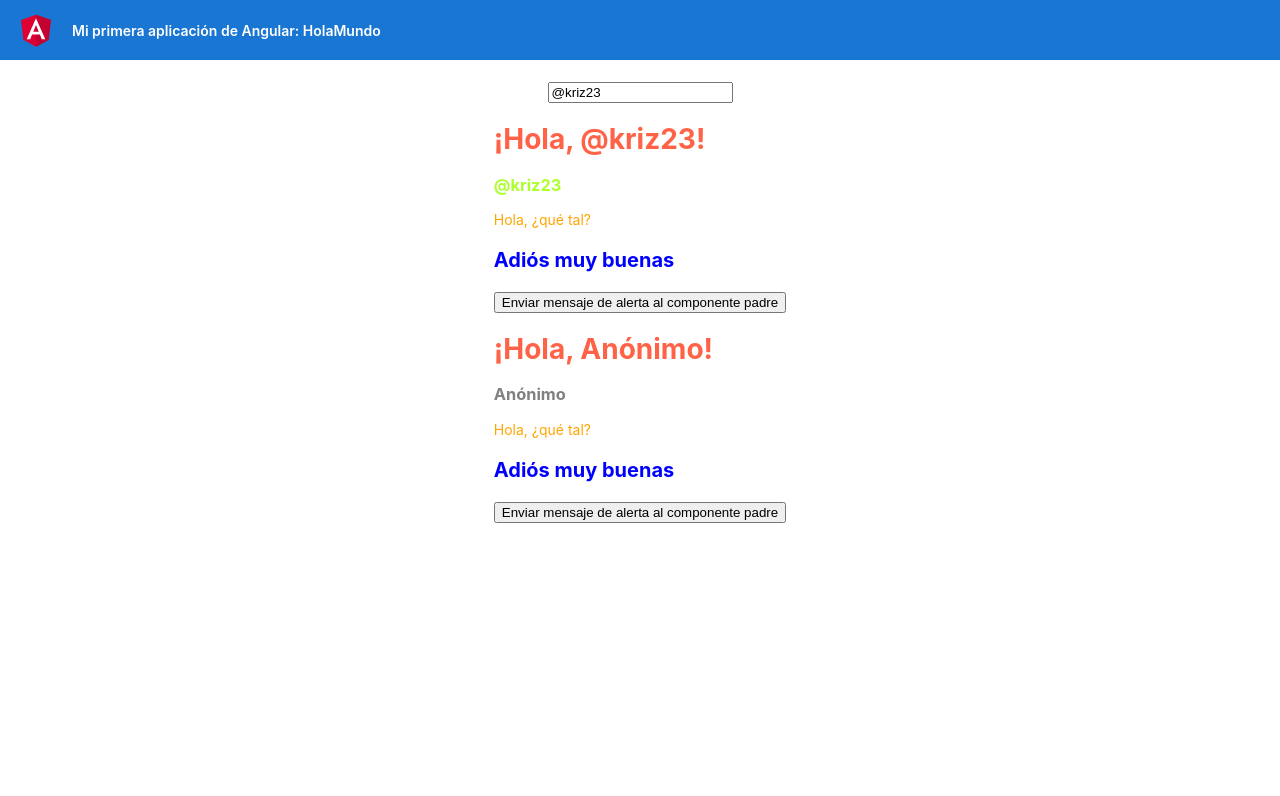
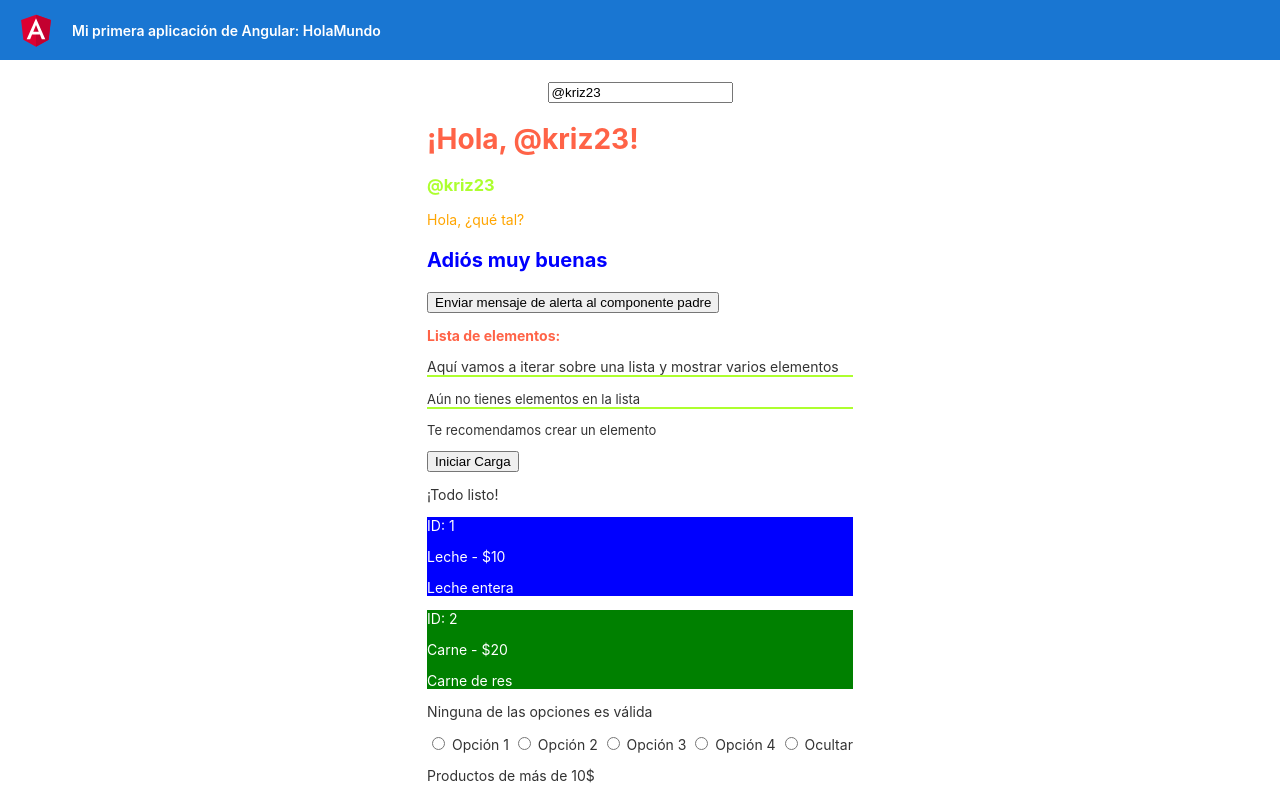
Before and after one commit to kriz23/OpenBootcamp-AngularBasics, an Angular app: page / in a window 1280 px wide. Shown: the top 796 px of the page. Built offline with nearby package versions, Linux system fonts and the light colour scheme.

Commit message:
Using the 'lista-basica' component

```diff
--- a/src/app/components/saludo/saludo.component.html
+++ b/src/app/components/saludo/saludo.component.html
@@ -9,3 +9,6 @@
 <p [ngStyle]="myStyle">Adiós muy buenas</p>
 
 <button id="emit-alerta" (click)="enviarMensajeAlPadre()">Enviar mensaje de alerta al componente padre</button>
+
+<!-- Hacer uso del componente ListaBasica del módulo Listas -->
+<app-lista-basica></app-lista-basica>
```
